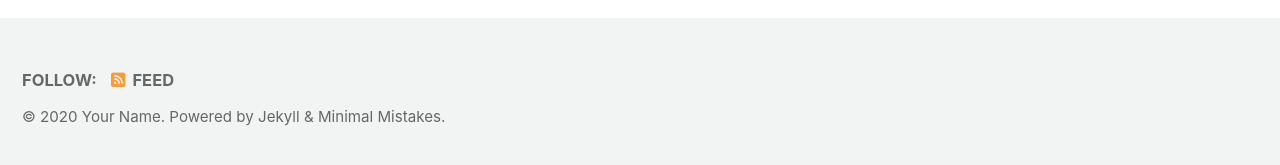
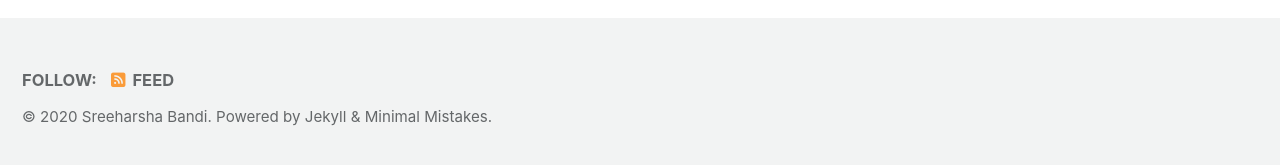
Before and after one commit to Explorer9/wiz, a Jekyll site: the page built from index.html, in a window 1280 px wide and 900 px high, scrolled down 222 px. Shown: the part 727-892 px from the top of the window. Built offline with Jekyll 4.4.1, drawn with Linux system fonts in a browser that asks for light colours; cached includes are drawn as plain includes; nearby versions of some CDN libraries; the list of posts is cut into pages by our own code.

Commit message:
Update _config.yml

```diff
--- a/_config.yml
+++ b/_config.yml
@@ -16,11 +16,11 @@ minimal_mistakes_skin    : "default" # "air", "aqua", "contrast", "dark", "dirt"
 
 # Site Settings
 locale                   : "en-US"
-title                    : "Site Title"
+title                    : "Binary"
 title_separator          : "-"
 subtitle                 : # site tagline that appears below site title in masthead
-name                     : "Your Name"
-description              : "An amazing website."
+name                     : "Sreeharsha Bandi"
+description              : "#######"
 url                      : # the base hostname & protocol for your site e.g. "https://mmistakes.github.io"
 baseurl                  : # the subpath of your site, e.g. "/blog"
 repository               : # GitHub username/repo-name e.g. "mmistakes/minimal-mistakes"
```
